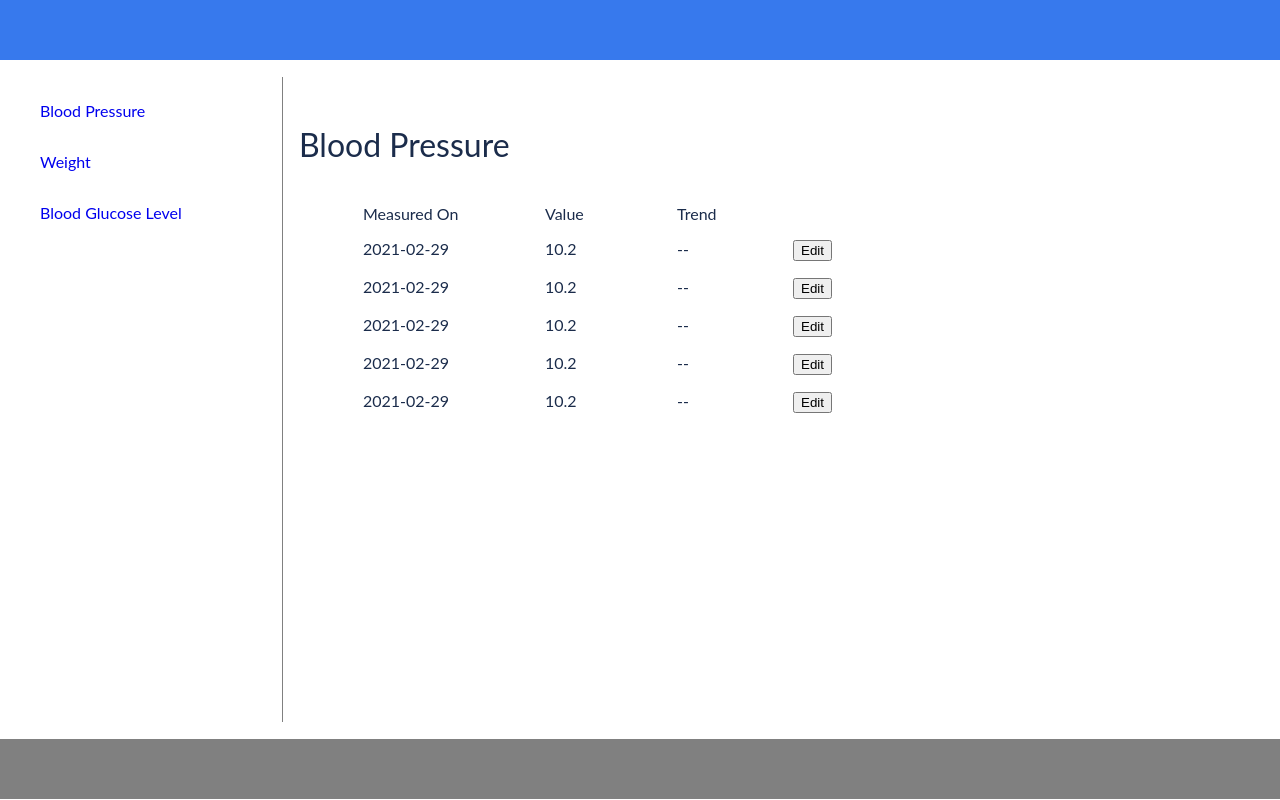
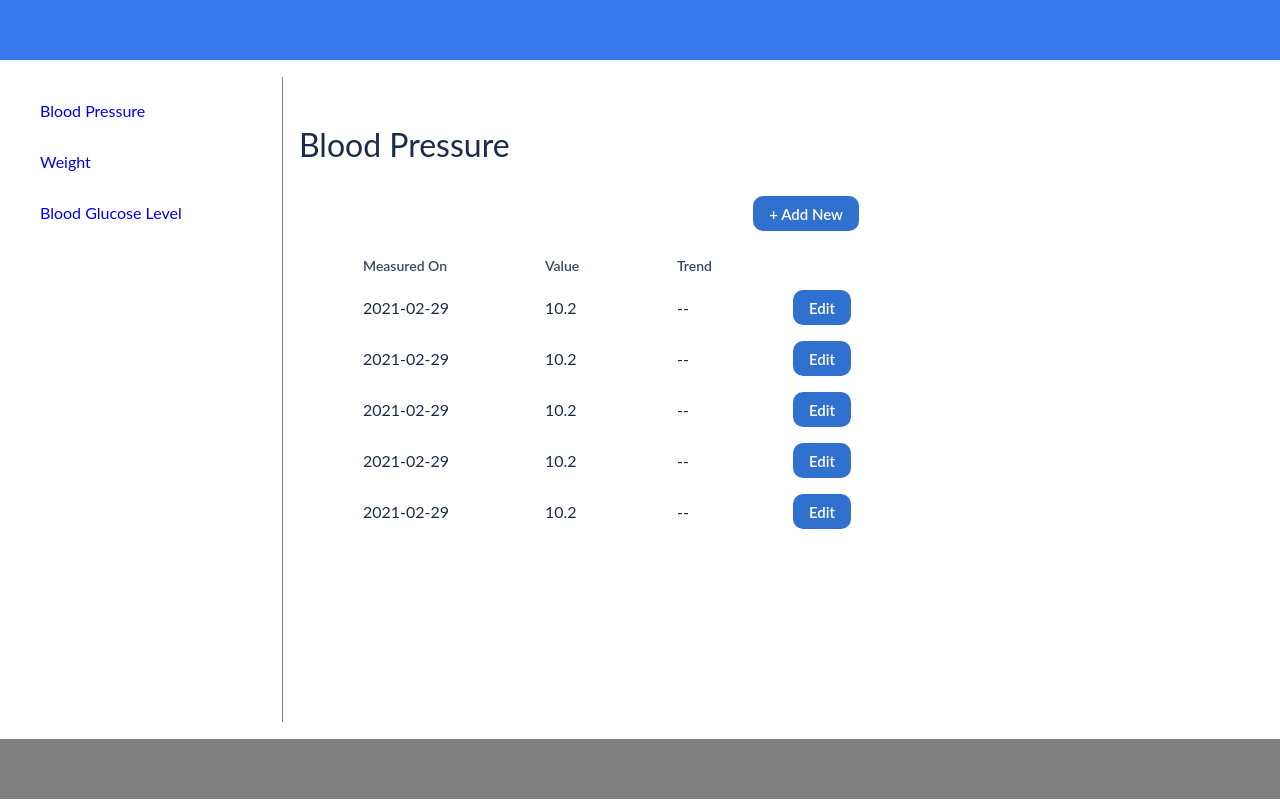
Before and after one commit to ValentinnDimitroff/castor-health, a React (Create React App) app: page / in a window 1280 px wide. Built offline with nearby package versions, Linux system fonts and the light colour scheme.

Commit message:
Add toolbar to List views

```diff
--- a/src/components/shared/metrics/MetricsBaseList.jsx
+++ b/src/components/shared/metrics/MetricsBaseList.jsx
@@ -2,14 +2,14 @@ import React from 'react'
 import PropTypes from 'prop-types'
 import { createUseStyles } from 'react-jss'
 import { useHistory, useLocation } from 'react-router'
-import { Typography } from '../../design'
+import { Button, Typography } from '../../design'
 
 const useStyles = createUseStyles(theme => ({
     list: {
         listStyle: 'none',
         "& li": {
             padding: theme.spacing(1),
-            "& span": {
+            "& > span": {
                 display: 'inline-block',
                 padding: theme.spacingY(2),
                 "&:nth-child(1)": {
@@ -26,36 +26,23 @@ const useStyles = createUseStyles(theme => ({
                 }
             },
         }
+    },
+    toolbar: {
+        display: 'flex',
+        justifyContent: 'flex-end',
     }
 }))
 
-const MetricsBaseList = ({ title, records, ...props }) => {
+const MetricsBaseList = React.memo(({ title, records, ...props }) => {
     const classes = useStyles()
-
-    return (
-        <div {...props}>
-            <Typography variant="heading">{title}</Typography>
-            <div>
-                <ul className={classes.list}>
-                    <li>
-                        <span>Measured On</span>
-                        <span>Value</span>
-                        <span>Trend</span>
-                    </li>
-                    {records
-                        ? records.map(x => <RecordRow key={x.id} {...x} />)
-                        : <EmptyList />}
-                </ul>
-            </div>
-        </div>
-    )
-}
-
-const RecordRow = ({ id, date, value }) => {
     const histoty = useHistory()
     const { pathname } = useLocation()
 
-    const onClick = () => {
+    const onAddClick = () => {
+        histoty.push(`${pathname}/create`)
+    }
+
+    const onEditClcik = ({ id, date, value, }) => {
         histoty.push({
             pathname: `${pathname}/edit/${id}`,
             state: { id, date, value }
@@ -63,14 +50,39 @@ const RecordRow = ({ id, date, value }) => {
     }
 
     return (
+        <div {...props}>
+            <Typography variant="heading">{title}</Typography>
+            <div>
+                <div className={classes.toolbar}>
+                    <Button onClick={onAddClick}>+ Add New</Button>
+                </div>
+                <ul className={classes.list}>
+                    <li>
+                        <Typography variant="label" Component="span">Measured On</Typography>
+                        <Typography variant="label" Component="span">Value</Typography>
+                        <Typography variant="label" Component="span">Trend</Typography>
+                    </li>
+                    {records
+                        ? records.map(x => <RecordRow key={x.id} {...x} onEditClcik={onEditClcik} />)
+                        : <EmptyList />}
+                </ul>
+            </div>
+        </div>
+    )
+})
+
+const RecordRow = React.memo(({ onEditClcik, ...props }) => {
+    const { date, value } = props
+
+    return (
         <li >
             <span>{date}</span>
             <span>{value}</span>
             <span>--</span>
-            <button onClick={onClick}>Edit</button>
+            <Button color="primary" onClick={() => onEditClcik(props)}>Edit</Button>
         </li>
     )
-}
+})
 
 const EmptyList = () => (
     <p>No records found</p>
```
